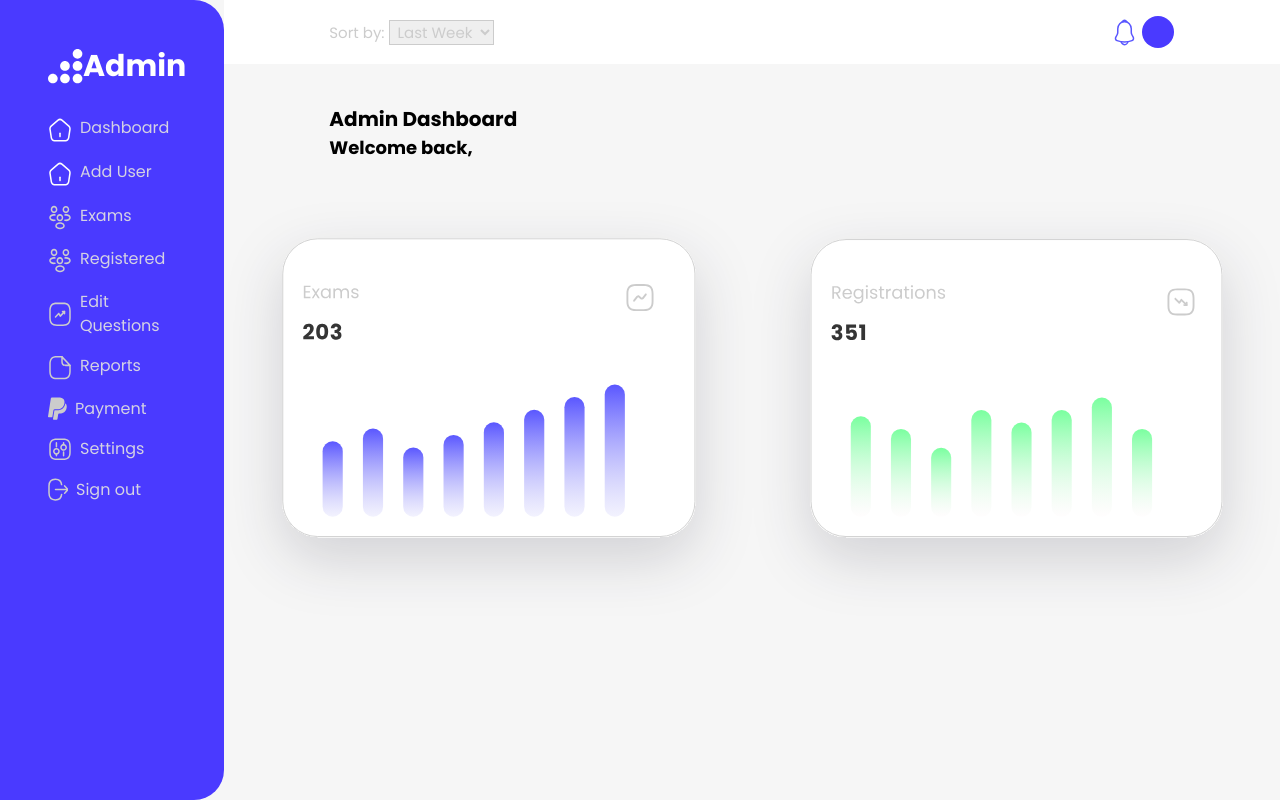
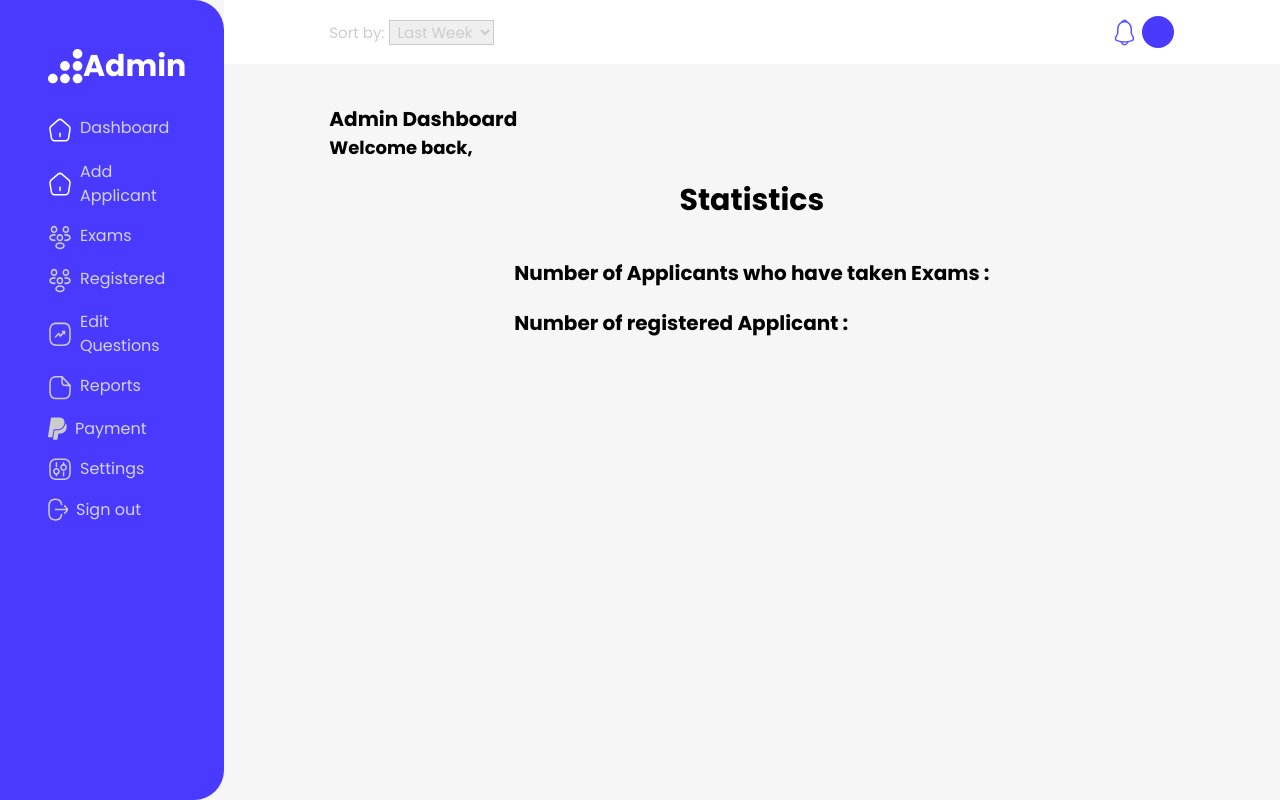
Before and after one commit to Leefranklyn/Enfavdu, a React (Vite) app: page /dashboard in a window 1280 px wide. Built offline with nearby package versions, Linux system fonts and the light colour scheme; no server answers.

Commit message:
editted some contents

```diff
--- a/src/componenets/admin/Home.jsx
+++ b/src/componenets/admin/Home.jsx
@@ -22,14 +22,16 @@ import Profile from "../../assets/Profile.svg";
 import Navbar from "../../layout/Navbar";
 import Footer from "../../layout/Footer";
 
-const Home = ({path}) => {
-  console.log(path)
+const Home = () => {
   return (
     <>
       <Navbar />
       <div className=" ">
         <div className="md:bg-skyBlue md:py-16">
           <div className="my-container">
+          <h1 className="text-4xl font-extrabold text-center px-[10%] pb-[50px]">
+            WELCOME TO ENFAVEDU RECRUITMENT PLATFORM
+          </h1>
             <h1 className="text-3xl font-extrabold text-center ">
               Online School Recruitment System
             </h1>
@@ -47,7 +49,7 @@ const Home = ({path}) => {
             </div>
           </div>
         </div>
-        <div className="md:bg-skyBlue">
+        {/* <div className="md:bg-skyBlue">
           <div className="flex flex-col md:flex-row justify-center items-center my-auto gap-8 pt-14 md:h-[550px] my-container">
             <div className="bg-grey w-[85%] h-[320px] flex flex-col items-center justify-center rounded-md">
               <img className="ml-12 mb-10 w-[160px]" src={adminImage} alt="" />
@@ -68,8 +70,8 @@ const Home = ({path}) => {
               </h4>
             </div>
           </div>
-        </div>
-        <div className="md:bg-skyBlue py-8">
+        </div> */}
+        <div className="md:bg-skyBlue">
           <p className="text-center max-w-[35ch] mx-auto md:py-36 ">
             Over 200+ Institutions Trust & Use ENFAVEDU for Online recruitment
             exercises
--- a/src/componenets/admin/dashboard/Overview.jsx
+++ b/src/componenets/admin/dashboard/Overview.jsx
@@ -5,7 +5,7 @@ import Header from "./Header";
 import box from "../../../assets/Shadow 05.svg";
 import box2 from "../../../assets/Shadow 6.svg";
 
-const Overview = ({}) => {
+const Overview = ({ }) => {
   const { userId } = useContext(LoginContext);
   const [adminName, setAdminName] = useState("");
   const [registered, setRegistered] = useState("")
@@ -60,7 +60,7 @@ const Overview = ({}) => {
     };
 
     fetchData();
-  },[id, jwt])
+  }, [id, jwt])
 
   useEffect(() => {
     const fetchData = async () => {
@@ -127,21 +127,24 @@ const Overview = ({}) => {
     <div className="bg-lightGrey min-h-[100%]">
       <Header />
 
-      <div className="flex flex-col items-center justify-center  ">
+      <div className="flex flex-col items-center justify-center ">
         <div className=" flex flex-col items-start justify-start w-[80%]  pt-4 md:pt-10 mx-auto">
           <h1 className="text-[20px] font-bold ">Admin Dashboard</h1>
           <h3 className="text-lg font-semibold">{`Welcome back,${adminName}`}</h3>
         </div>
 
-        <div className="flex flex-col md:flex-row pt-10">
+        <h2 className="text-black w-full text-3xl font-bold text-center pt-5">Statistics</h2>
+        <div className="flex flex-col pt-10 gap-5">
           <Link to="/dashboard/scores">
             <div>
-              <img src={box} className="" alt="" />
+              {/* <img src={box} className="" alt="" /> */}
+              <h1 className="text-[20px] font-bold ">Number of Applicants who have taken Exams : {taken && taken}</h1>
             </div>
           </Link>
           <Link to='/dashboard/registered'>
             <div>
-              <img src={box2} className="" alt="" />
+              {/* <img src={box2} className="" alt="" /> */}
+              <h1 className="text-[20px] font-bold ">Number of registered Applicant : {registered && registered}</h1>
             </div>
           </Link>
         </div>
--- a/src/componenets/admin/dashboard/index.jsx
+++ b/src/componenets/admin/dashboard/index.jsx
@@ -48,7 +48,7 @@ const Dashboard = () => {
                 <Link to="/dashboard/adduser">
                   <li className="flex gap-2"  onClick={handleToggle}>
                     <img src={view} alt="" />
-                    Add User
+                    Add Applicant
                   </li>
                 </Link>
                 <Link to="/dashboard/scores">
--- a/src/componenets/admin/login/index.jsx
+++ b/src/componenets/admin/login/index.jsx
@@ -66,7 +66,7 @@ const Login = () => {
   };
 
   return (
-    <div className="md:flex">
+    <div className="md:flex bg-lightGrey">
       <div className="bg-blue flex justify-center items-center py-16 md:w-[35%] h-[100vh]">
         <img src={man} alt="" />
       </div>
--- a/src/componenets/admin/passwordreset/SuccessModal.jsx
+++ b/src/componenets/admin/passwordreset/SuccessModal.jsx
@@ -1,4 +1,3 @@
-import React from "react";
 import success from "../../../assets/success.svg";
 import { Link } from "react-router-dom";
 
--- a/src/componenets/admin/signup/Schoolinfo.jsx
+++ b/src/componenets/admin/signup/Schoolinfo.jsx
@@ -42,7 +42,6 @@ const Schoolinfo = ({ path, setPath, setRoutePath, routePath }) => {
   return (
     <div>
       <div className="my-4">
-        <p>A bit of information about the school you work and represent</p>
       </div>
       <div>
         <label className="font-bold text-[13px]">
@@ -76,7 +75,7 @@ const Schoolinfo = ({ path, setPath, setRoutePath, routePath }) => {
         </div>
         <div>
           <label className="font-bold text-[13px]">
-            COUNTRY<span className="text-red">*</span>
+            COUNTRY / REGION<span className="text-red">*</span>
           </label>
           <div className="lg:w-[20rem] md:w-[17rem]">
             <Select options={options} onChange={handleCountryChange} />
--- a/src/componenets/admin/signup/index.jsx
+++ b/src/componenets/admin/signup/index.jsx
@@ -30,7 +30,7 @@ const SignUp = ({ path, setPath }) => {
   });
 
   const [page, setPage] = useState(0);
-  const formTitles = ["About School", "About You"];
+  const formTitles = ["About School (All fields must be filled)", "Admin Information (All fields must be filled)"];
   const pageDisplay = () => {
     if (page === 0) {
       return <Schoolinfo path={path} setPath={setPath} routePath={routePath} setRoutePath={setRoutePath} />;
@@ -112,15 +112,15 @@ const SignUp = ({ path, setPath }) => {
         >
           <div className="my-container md:flex md:justify-between">
             <div>
-              <div className="flex relative">
+              {/* <div className="flex relative">
                 <div className="border-gray border-[1px] w-[50px] h-[50px] rounded-full bg-white absolute flex justify-center items-center">
                   <div className="bg-gray w-[20px] h-[20px] rounded-full"></div>
                 </div>
                 <div className="border-gray border-[1px] rounded-3xl py-3 px-8 bg-white text-blue flex  items-center shadow-md">
                   <h2 className="relative ml-7">School SignUp</h2>
                 </div>
-              </div>
-              <div className="flex items-center gap-4">
+              </div> */}
+              {/* <div className="flex items-center gap-4">
                 <div
                   className="border-gray border-[1px] w-[150px] h-[40px] md:w-[40px] md:h-[150px] rounded-3xl  px-4 my-3 bg-white text-blue  shadow-md flex md:flex-col  md:justify-center
                  items-center"
@@ -151,7 +151,7 @@ const SignUp = ({ path, setPath }) => {
                   </h3>
                   <h3>{page === 0 ? "About You" : "About School"}</h3>
                 </div>
-              </div>
+              </div> */}
             </div>
             <div className="md:w-[70%]">
               <div>
--- a/src/index.css
+++ b/src/index.css
@@ -5,7 +5,7 @@
 .my-container {
   width: 90%;
   margin: auto;
-  max-width: 1024px;
+  max-width: 1000px;
 }
 .m-container {
   width: 90%;
```
